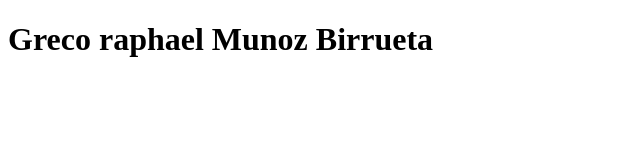
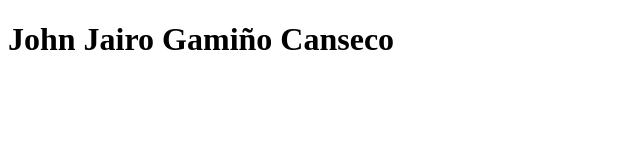
Before and after one commit to b1rrueta/tareachina, a plain HTML site: page index.html in a window 1280 px wide. Shown: the whole page, without its empty margins (0-640 px from the left). Drawn offline with Linux system fonts and the light colour scheme.

Commit message:
Update index.html

```diff
--- a/index.html
+++ b/index.html
@@ -6,7 +6,7 @@
     <title>Sitio web</title>
 </head>
 <body>
-    <h1>Greco raphael Munoz Birrueta</h1>
+    <h1>John Jairo Gamiño Canseco</h1>
 
 </body>
 </html>
```
